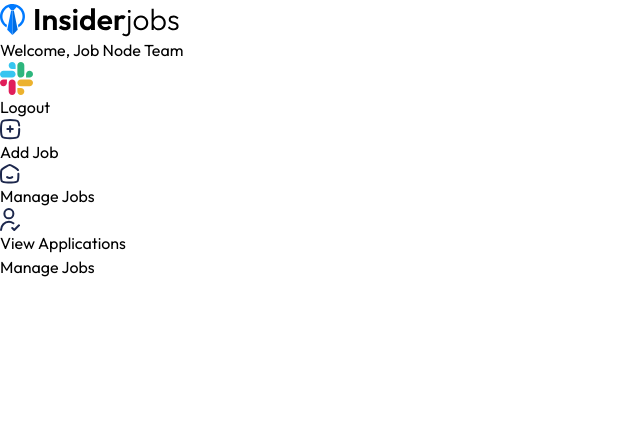
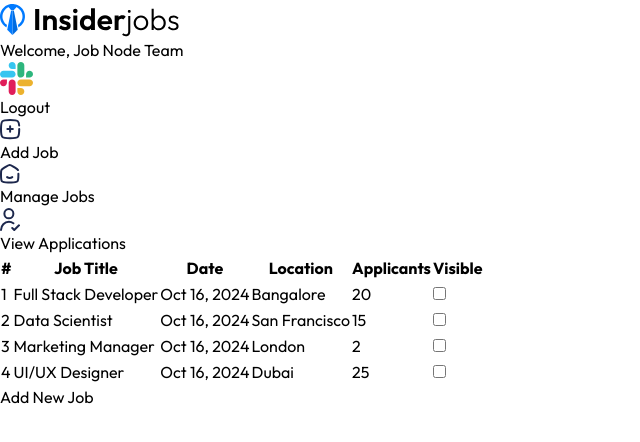
Before and after one commit to pradeeppaldev/Job-Node, a React (Vite) app in the folder client/: page /dashboard/manage-jobs in a window 1280 px wide. Shown: the top 442 px of the page, without its empty margins (0-640 px from the left). Built offline with nearby package versions, Linux system fonts and the light colour scheme; no server answers.

Commit message:
Created Manage Job UI

```diff
--- a/client/src/pages/AddJob.jsx
+++ b/client/src/pages/AddJob.jsx
@@ -72,7 +72,7 @@
           <p className='mb-2'>Job Salary</p>
           <input min={0} className='w-full px-3 border-2 border-gray-300 rounded sm:w-[120px]' onChange={e => setSalary(e.target.value)} type="number" placeholder='2500' />
         </div>
-        <button className='w-28 py-3 mt-4 bg-black text-white rounded-2xl'>Add</button>
+        <button className='w-28 py-3 mt-4 bg-black text-white rounded'>Add</button>
       </form>
     </div>
   )
--- a/client/src/pages/ManageJob.jsx
+++ b/client/src/pages/ManageJob.jsx
@@ -1,9 +1,47 @@
 import React from 'react'
+import { manageJobsData } from '../assets/assets'
+import moment from 'moment'
+import { useNavigate } from 'react-router-dom'
 
 const ManageJob = () => {
+
+  const navigate = useNavigate()
+
   return (
-    <div>
-      Manage Jobs
+    <div className='container p-4 max-w-5xl'>
+      <div className='overflow-x-auto'>
+        <table className='min-w-full bg-white border border-gray-200 max-sm:text-sm'>
+          <thead>
+            <tr>
+              <th className='py-2 px-4 border-b text-left max-sm:hidden'>#</th>
+              <th className='py-2 px-4 border-b text-left'>Job Title</th>
+              <th className='py-2 px-4 border-b text-left max-sm:hidden'>Date</th>
+              <th className='py-2 px-4 border-b text-left max-sm:hidden'>Location</th>
+              <th className='py-2 px-4 border-b text-center'>Applicants</th>
+              <th className='py-2 px-4 border-b text-left'>Visible</th>
+            </tr>
+          </thead>
+          <tbody>
+            {
+              manageJobsData.map((job, index) => (
+                <tr key={index} className='text-gray-700'>
+                  <td className='py-2 px-4 border-b max-sm:hidden'>{index+1}</td>
+                  <td className='py-2 px-4 border-b'>{job.title}</td>
+                  <td className='py-2 px-4 border-b max-sm:hidden'>{moment(job.date).format('ll')}</td>
+                  <td className='py-2 px-4 border-b max-sm:hidden'>{job.location}</td>
+                  <td className='py-2 px-4 border-b text-center'>{job.applicants}</td>
+                  <td className='py-2 px-4 border-b'>
+                    <input className='scale-125 ml-4' type="checkbox" />
+                  </td>
+                </tr>
+              ))
+            }
+          </tbody>
+        </table>
+      </div>
+      <div className='mt-4 flex justify-end'>
+        <button onClick={() => navigate('/dashboard/add-job')} className='bg-black text-white py-2 px-4 rounded'>Add New Job</button>
+      </div>
     </div>
   )
 }
```
